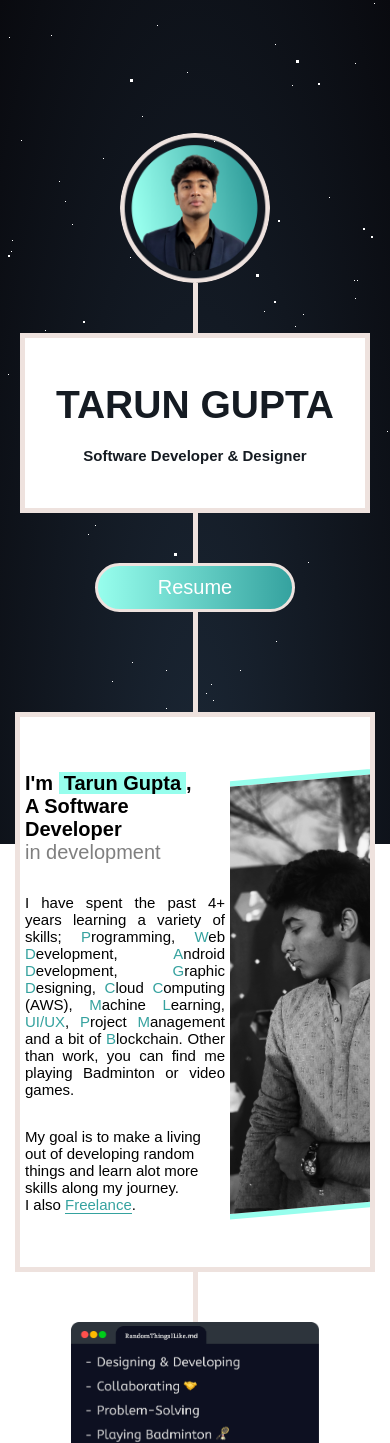
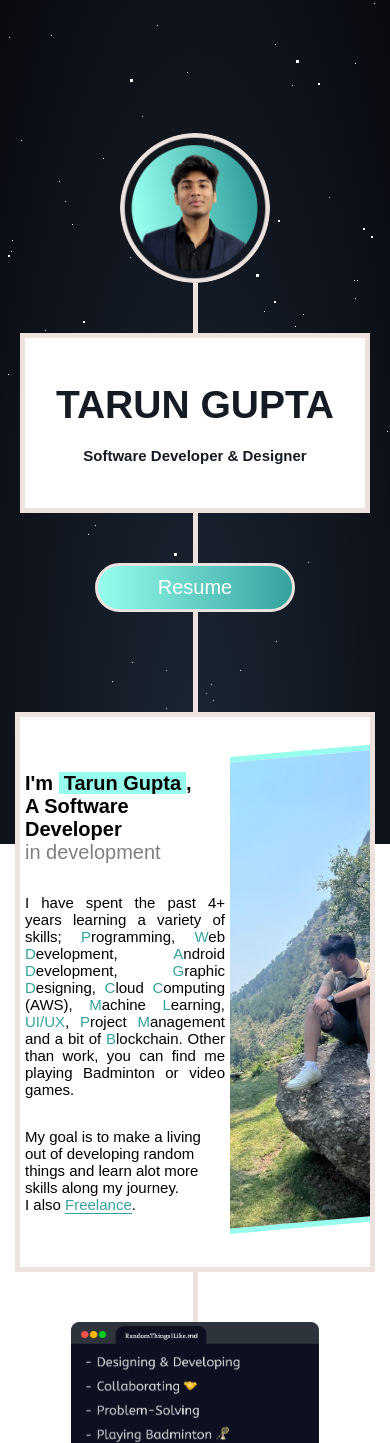
Before and after one commit to MaybeTarun/portfolio, a React (Create React App) app: page / in a window 390 px wide. Shown: the top 1443 px of the page. Built offline with nearby package versions, Linux system fonts and the light colour scheme; a web font is replaced by a local one.

Commit message:
changed a pic

```diff
--- a/src/App.css
+++ b/src/App.css
@@ -67,6 +67,10 @@
     -webkit-text-stroke-color: #151b22; */
 }
 
+.head::selection {
+    color: #0d0d0d;
+}
+
 @media screen and (max-width: 860px) {
 
     .cv {
--- a/src/components/About.css
+++ b/src/components/About.css
@@ -74,7 +74,7 @@
 
 .right img {
     margin-right: -50px;
-    width: 350px;
+    width: 330px;
     transition: 0.5s;
     border: 5px solid #97FEED;
     transform: rotate(-5deg) scale(1.1);
@@ -113,6 +113,5 @@
 
     .right img {
         width: 300px;
-        margin-right: -100px;
     }
 }
```
Also changed, not shown: src/assets/me2.jpg.
